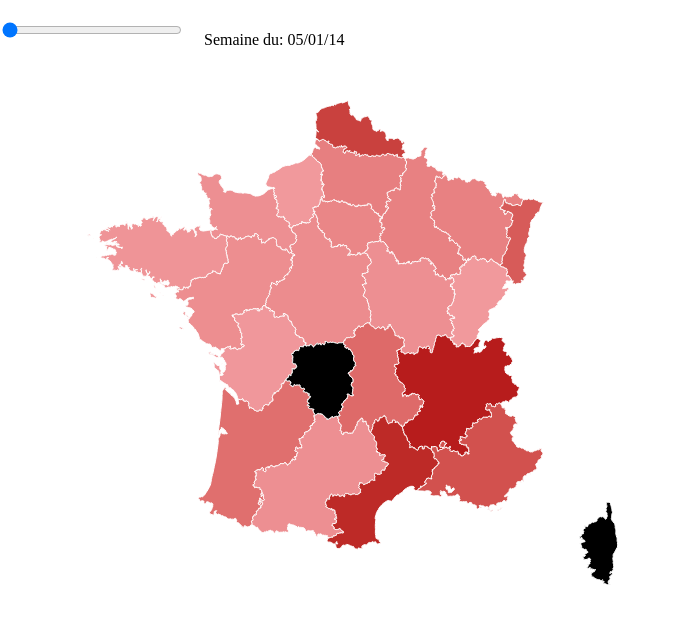
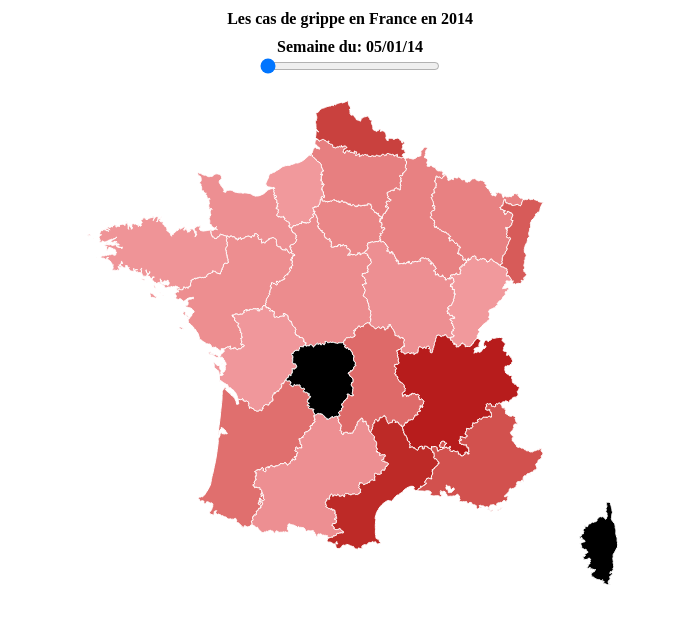
Before and after one commit to guegzz/Grippe_DataViz, a plain HTML site: page index.html in a window 1280 px wide. Shown: the whole page, without its empty margins (0-678 px from the left). Drawn offline with nearby package versions, Linux system fonts and the light colour scheme.

Commit message:
3rd commit

```diff
--- a/index.html
+++ b/index.html
@@ -44,9 +44,9 @@
     }
 
     .spanner {
-      position: relative;
-      margin-top: 20px;
-      margin-left: 20px;
+      margin-top: 10px;
+      margin-bottom: : 10px;
+      font-weight: bold;
     }
 
     div {
@@ -61,6 +61,8 @@
     .slider-wrapper {
       width: 700px;
       height: 60px;
+      display: flex;
+      flex-direction: column;
 
     }
   </style>
@@ -68,8 +70,9 @@
 
 <body>
   <div class="slider-wrapper">
+    <span class="spanner" id="weeks">Les cas de grippe en France en 2014</span>
+    <span class="spanner" id="week"></span>
     <input id="slider" type="range" value="1" min="1" max="52" step="1" />
-    <span class="spanner" id="week"></span>
   </div>
   <script>
     var width = 700,
```
